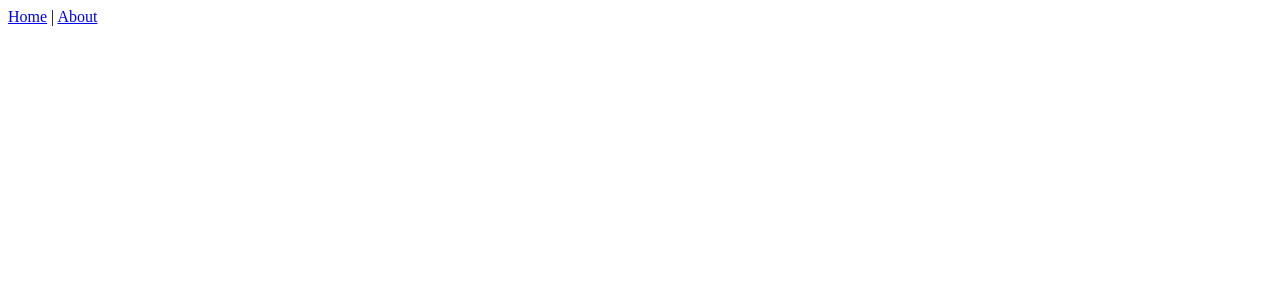
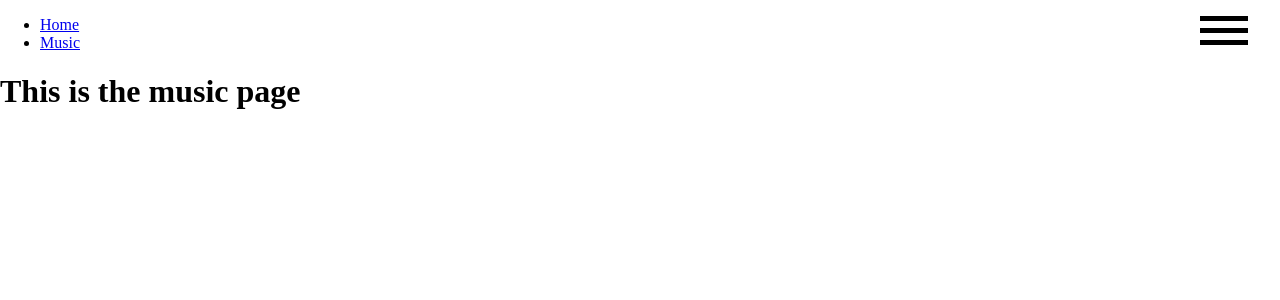
Before and after one commit to brentahrens1/downtown-dawson-website, a Vue app: page /music in a window 1280 px wide. Shown: the top 300 px of the page. Built offline with nearby package versions, Linux system fonts and the light colour scheme.

Commit message:
starts nav design

```diff
--- a/src/App.vue
+++ b/src/App.vue
@@ -1,13 +1,34 @@
 <template>
   <div id="app">
     <div id="nav">
-      <router-link to="/">Home</router-link> |
-      <router-link to="/about">About</router-link>
+      <nav-bar />
     </div>
     <router-view/>
   </div>
 </template>
 
+<script>
+import NavBar from './components/NavBar'
+export default {
+  components: {
+    NavBar: NavBar
+  }
+}
+</script>
+
 <style lang="scss">
+  html {
+    box-sizing: border-box;
+  }
 
+  *,
+  *:before,
+  *:after {
+    box-sizing: inherit;
+  }
+
+  html, body {
+    padding: 0;
+    margin: 0;
+  }
 </style>
--- /dev/null
+++ b/src/components/NavBar.vue
@@ -0,0 +1,55 @@
+<template>
+    <div class="nav">
+        <div class="hamburger">
+            <div class="hamburger__bar"></div>
+            <div class="hamburger__bar"></div>
+            <div class="hamburger__bar"></div>
+        </div>
+        <div class="side-drawer">
+            <ul class="side-drawer-list">
+                <li class="side-drawer-list__item"><router-link to="/">Home</router-link></li>
+                <li class="side-drawer-list__item"><router-link to="/music">Music</router-link></li>
+            </ul>
+        </div>
+    </div>
+</template>
+
+<script>
+export default {
+    name: "NavBar",
+    data() {
+        return {
+            isOpen: false
+        }
+    }
+}
+</script>
+
+<style lang="scss" scoped>
+    .hamburger {
+        width: 4rem;
+        height: 2.5rem;
+        position: fixed;
+        right: 1rem;
+        z-index: 1000;
+        cursor: pointer;
+
+        &__bar {
+            width: 3rem;
+            height: .3rem;
+            position: absolute;
+            left:0;
+            background: #000;
+
+            &:nth-child(1) {
+                top: 0;
+            }
+            &:nth-child(2) {
+                top: 12px;
+            }
+            &:nth-child(3) {
+                top: 24px;
+            }
+        }
+    }
+</style>
--- a/src/router/index.js
+++ b/src/router/index.js
@@ -11,12 +11,12 @@ Vue.use(VueRouter)
     component: Home
   },
   {
-    path: '/about',
-    name: 'About',
+    path: '/music',
+    name: 'Music',
     // route level code-splitting
     // this generates a separate chunk (about.[hash].js) for this route
     // which is lazy-loaded when the route is visited.
-    component: () => import(/* webpackChunkName: "about" */ '../views/About.vue')
+    component: () => import(/* webpackChunkName: "about" */ '../views/Music.vue')
   }
 ]
 
--- a/src/views/About.vue
+++ /dev/null
@@ -1,5 +0,0 @@
-<template>
-  <div class="about">
-    <h1>This is an about page</h1>
-  </div>
-</template>
--- /dev/null
+++ b/src/views/Music.vue
@@ -0,0 +1,12 @@
+<template>
+  <div class="music">
+    <h1>This is the music page</h1>
+  </div>
+</template>
+
+<script>
+// @ is an alias to /src
+export default {
+  name: 'Music',
+}
+</script>
```
